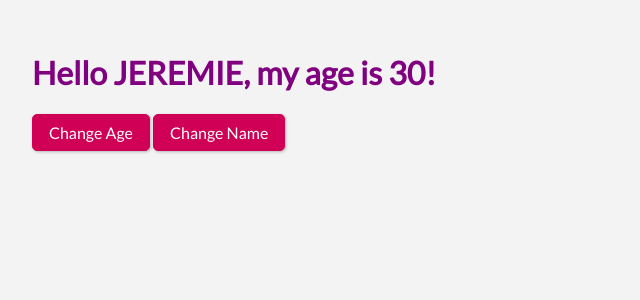
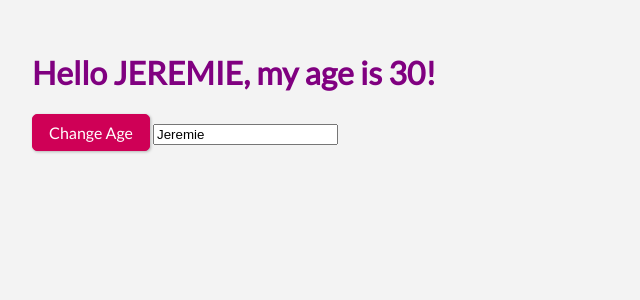
Before and after one commit to jeremielegault/first-app, a Svelte app: page / in a window 1280 px wide. Shown: the top 300 px of the page, without its empty margins (0-640 px from the left). Built offline with nearby package versions, Linux system fonts and the light colour scheme.

Commit message:
binding input value to variable ddeclared above

```diff
--- a/src/App.svelte
+++ b/src/App.svelte
@@ -3,18 +3,27 @@
 	let age = 30;
 
 	$: uppercaseName = name.toUpperCase();
-
+	$: console.log(name);
+	$: if (name === "Jeremie Legault") {
+		age = 45;
+	}
 	function incrementAge() {
 		age += 1;
 	}
 	function changeName() {
 		name = "Jeremie Legault";
 	}
+
+	function nameInput(event) {
+		const enteredValue = event.target.value;
+		name = enteredValue;
+	}
 </script>
 
 <h1>Hello {uppercaseName}, my age is {age}!</h1>
 <button on:click={incrementAge}>Change Age</button>
-<button on:click={changeName}>Change Name</button>
+<!-- <button on:click={changeName}>Change Name</button> -->
+<input type="text" value={name} on:input={nameInput} />
 
 <style>
 	h1 {
```
